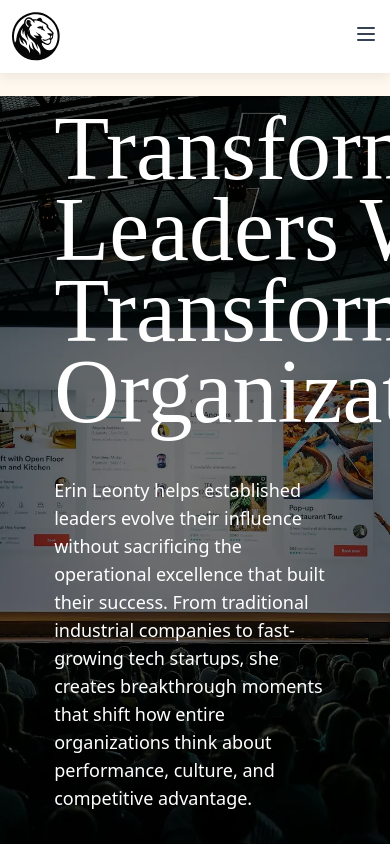
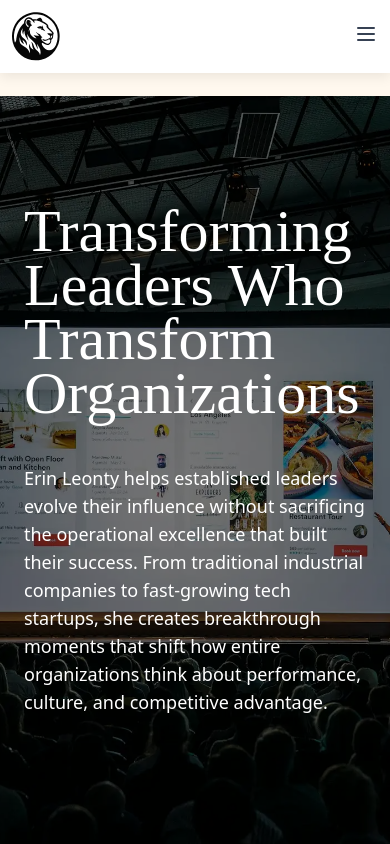
Before and after one commit to cdendy/leonty-consulting, a Next.js app: page /about in a window 390 px wide. Shown: the top 844 px of the page. Built offline with nearby package versions, Linux system fonts and the light colour scheme.

Commit message:
final mobile fixes

```diff
--- a/app/(pages)/about/page.tsx
+++ b/app/(pages)/about/page.tsx
@@ -21,8 +21,8 @@ export default function HomePage() {
         <div className="absolute inset-0 bg-black opacity-50 -z-10"></div>
         {/* Content container with relative positioning and higher z-index */}
         <div className="relative z-10 max-w-[1280px] mx-auto grid grid-cols-12 gap-5 pt-0 sm:pt-[127px]">
-          <div className="col-span-10 col-start-2 flex flex-col items-start">
-            <h1 className="home-lede text-white mb-7 leading-[.9] text-[90px]">
+          <div className="col-span-12 md:col-span-10 col-start-1 md:col-start-2 flex flex-col items-start">
+            <h1 className="home-lede text-white mb-7 leading-[.9]">
             Transforming Leaders Who Transform Organizations
             </h1>
             <p className="mt-4 text-lg md:text-2xl text-white">
@@ -36,11 +36,12 @@ export default function HomePage() {
 
       {/* ───────────── ABOUT PREVIEW ───────────── */}
       <section className="fadeSection px-6 mx-auto max-w-340 grid grid-cols-12 gap-5 mb-36">
-      <p className="section-eyebrow col-start-2">About</p>
+
+    <div className="col-span-12 md:col-span-10 col-start-1 md:col-start-2 mb-20">
+    <p className="section-eyebrow col-start-2">About</p>
       <h2 className="section-heading mt-2 mb-8 col-start-2 col-span-10">
       From Finance Executive to Transformation Leader: The Authentic Path to Sustainable High Performance
       </h2>
-    <div className="col-span-10 col-start-2 mb-20">
       <p className="text-gray-700 text-2xl">
       Erin Leonty transformed her own career trajectory—and then did the same for organizations. Starting in finance as the &quot;only woman in the room,&quot; she learned firsthand how to navigate traditional business environments while staying true to her values. That experience became her foundation for driving inclusion work at companies like Finning International—proving her approach works even in the toughest, most skeptical environments. Later, as VP of Social Purpose at tech company Clio, she achieved what most leaders think is impossible: 31% increase in women&apos;s leadership representation while driving employee engagement up 6x. Her secret? Discovering that authenticity isn&apos;t the opposite of performance—it&apos;s what unlocks it.
       </p>
@@ -50,7 +51,7 @@ export default function HomePage() {
     </div>
   </section>
   <section className="fadeSection px-6 mx-auto max-w-340 grid grid-cols-12 gap-5 mb-36">
-    <div className="col-span-10 col-start-2 mb-10">
+    <div className="col-span-12 md:col-span-10 col-start-1 md:col-start-2 mb-10">
       <p className="section-eyebrow">THE DIFFERENCE</p>
       <h2 className="section-heading mt-2 mb-8">
       What Sets Erin Apart
@@ -95,7 +96,7 @@ export default function HomePage() {
     </div>
   </section>
   <section className="fadeSection px-6 mx-auto max-w-340 grid grid-cols-12 gap-5 mb-36">
-    <div className="col-span-10 col-start-2 mb-10">
+    <div className="col-span-12 md:col-span-10 col-start-1 md:col-start-2 mb-10">
       <p className="section-eyebrow">THE REASON</p>
       <h2 className="section-heading mt-2 mb-8">
       Why Choose Erin
--- a/app/globals.css
+++ b/app/globals.css
@@ -40,12 +40,8 @@
     }
 
     .home-lede {
-      color: #8e3030;
-      font-family: 'PolySans-Neutral';
-      font-size: 134px;
-      font-style: normal;
-      line-height: 150px; /* 111.94% */
-    }
+  @apply text-[#8e3030] font-[PolySans-Neutral] text-[60px] md:text-[134px] not-italic leading-[150px];
+}
     .subscribe_header {
       font-family: PolySans-Neutral;
     }
@@ -115,10 +111,7 @@
 }
 
 @media (max-width: 640px) {
-  .home-lede {
-    font-size: 100px;
-    line-height: 112px;
-  }
+
   .stagger-button {
     padding-left: 1rem !important;
     padding-right: 1rem !important;
```
